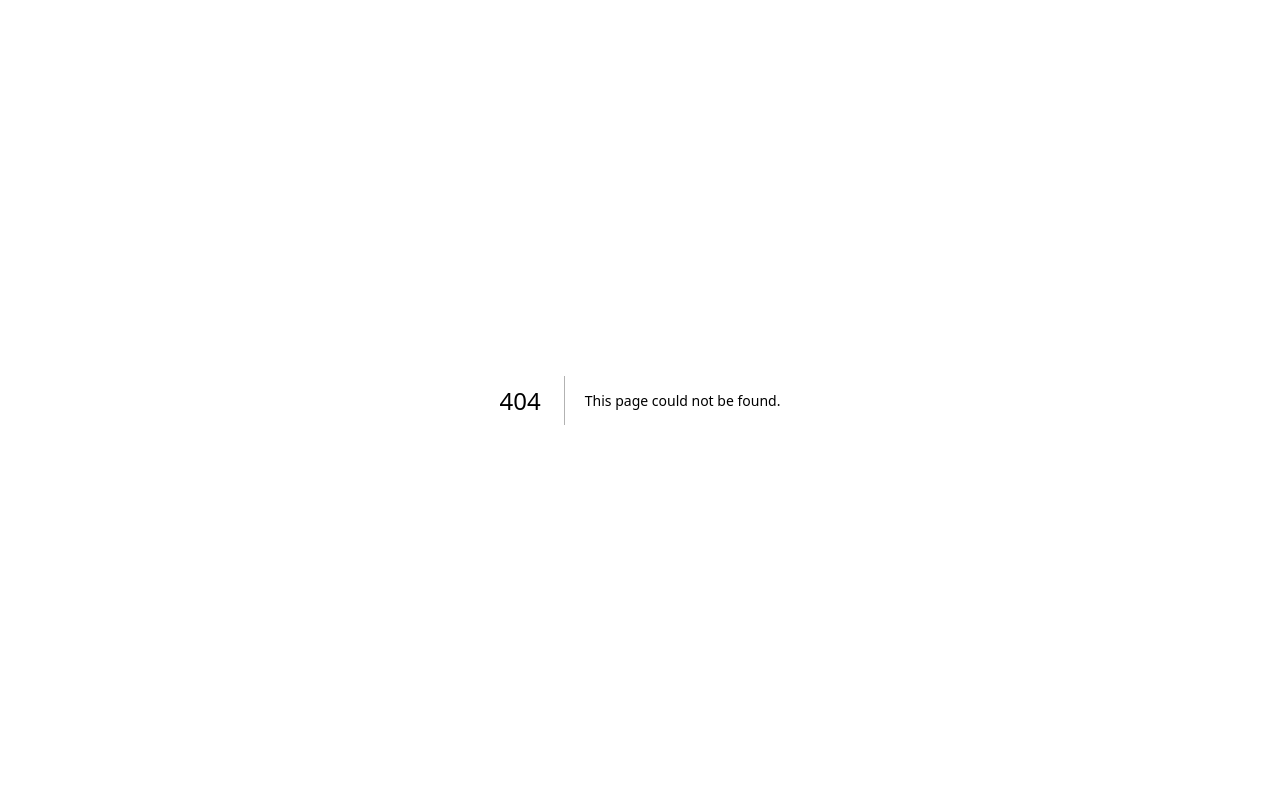
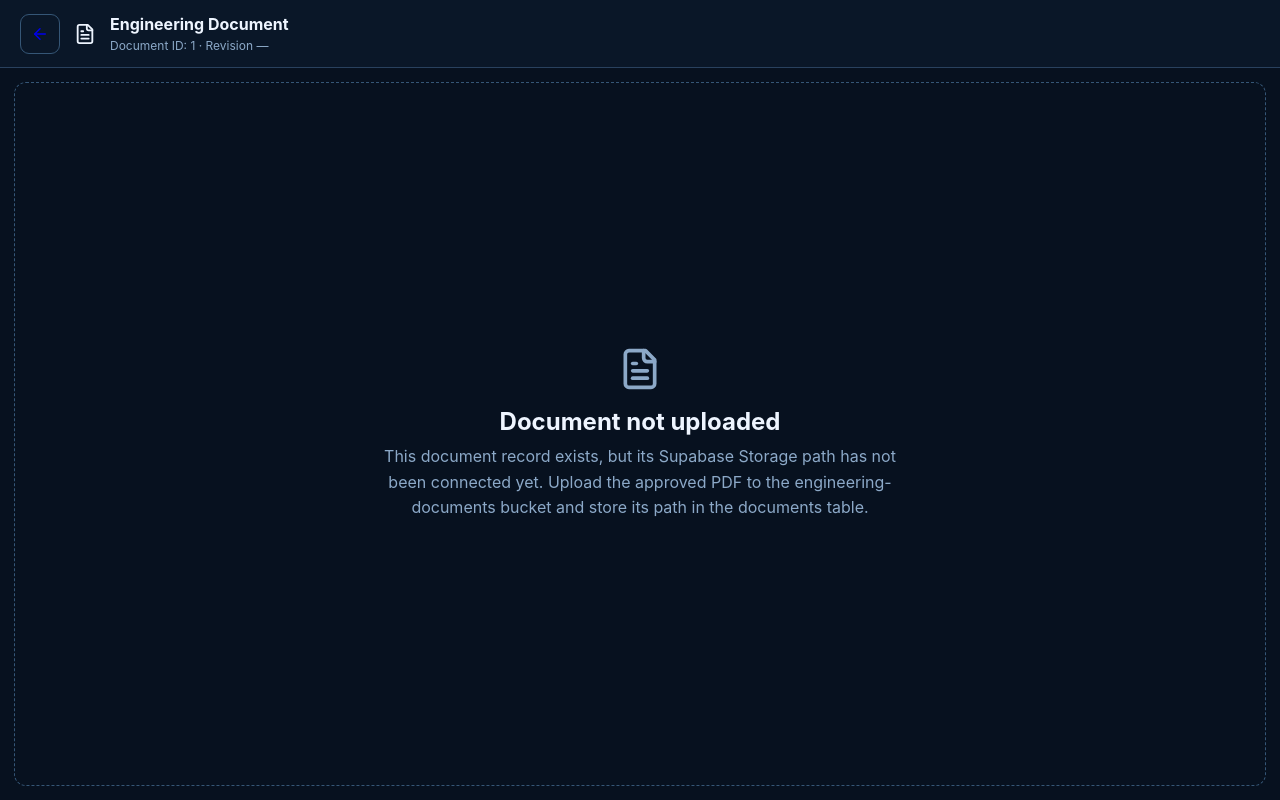
Before and after one commit to rohith-star-1235/Smart-P-ID, a Next.js app: page /documents/1 in a window 1280 px wide. Before the commit this address had no page. Built offline with nearby package versions, Linux system fonts and the light colour scheme.

Commit message:
Add integrated engineering document viewer route

```diff
--- /dev/null
+++ b/app/documents/[id]/page.tsx
@@ -0,0 +1,71 @@
+import Link from "next/link";
+import { ArrowLeft, Download, ExternalLink, FileText } from "lucide-react";
+
+interface DocumentPageProps {
+  params: Promise<{ id: string }>;
+  searchParams: Promise<{ src?: string; title?: string; revision?: string }>;
+}
+
+export default async function DocumentPage({ params, searchParams }: DocumentPageProps) {
+  const { id } = await params;
+  const query = await searchParams;
+  const source = query.src ? decodeURIComponent(query.src) : "";
+  const title = query.title ? decodeURIComponent(query.title) : "Engineering Document";
+  const revision = query.revision ? decodeURIComponent(query.revision) : "—";
+
+  return (
+    <main style={{ minHeight: "100vh", background: "#07111f", color: "#eef5ff" }}>
+      <header style={{ height: 68, display: "flex", alignItems: "center", gap: 14, padding: "0 20px", borderBottom: "1px solid #29415e", background: "#0a1728" }}>
+        <Link href="/" aria-label="Back to Smart P&ID" style={{ display: "grid", placeItems: "center", width: 40, height: 40, border: "1px solid #355676", borderRadius: 9 }}>
+          <ArrowLeft size={18} />
+        </Link>
+        <FileText size={22} />
+        <div style={{ minWidth: 0 }}>
+          <strong style={{ display: "block", whiteSpace: "nowrap", overflow: "hidden", textOverflow: "ellipsis" }}>{title}</strong>
+          <span style={{ color: "#8ca9c8", fontSize: 12 }}>Document ID: {id} · Revision {revision}</span>
+        </div>
+        <div style={{ marginLeft: "auto", display: "flex", gap: 8 }}>
+          {source ? (
+            <>
+              <a href={source} target="_blank" rel="noreferrer" style={buttonStyle}><ExternalLink size={16} /> Open</a>
+              <a href={source} download style={buttonStyle}><Download size={16} /> Download</a>
+            </>
+          ) : null}
+        </div>
+      </header>
+
+      <section style={{ height: "calc(100vh - 68px)", padding: 14 }}>
+        {source ? (
+          <iframe
+            title={title}
+            src={`${source}#toolbar=1&navpanes=1&view=FitH`}
+            style={{ width: "100%", height: "100%", border: "1px solid #29415e", borderRadius: 12, background: "white" }}
+          />
+        ) : (
+          <div style={{ height: "100%", display: "grid", placeItems: "center", border: "1px dashed #355676", borderRadius: 12, color: "#8ca9c8", textAlign: "center", padding: 30 }}>
+            <div>
+              <FileText size={44} style={{ marginBottom: 12 }} />
+              <h1 style={{ color: "#eef5ff", margin: "0 0 8px" }}>Document not uploaded</h1>
+              <p style={{ maxWidth: 520, lineHeight: 1.6, margin: 0 }}>
+                This document record exists, but its Supabase Storage path has not been connected yet. Upload the approved PDF to the engineering-documents bucket and store its path in the documents table.
+              </p>
+            </div>
+          </div>
+        )}
+      </section>
+    </main>
+  );
+}
+
+const buttonStyle = {
+  display: "inline-flex",
+  alignItems: "center",
+  gap: 7,
+  minHeight: 38,
+  padding: "0 12px",
+  border: "1px solid #355676",
+  borderRadius: 8,
+  color: "#eef5ff",
+  textDecoration: "none",
+  fontSize: 13,
+} as const;
```
